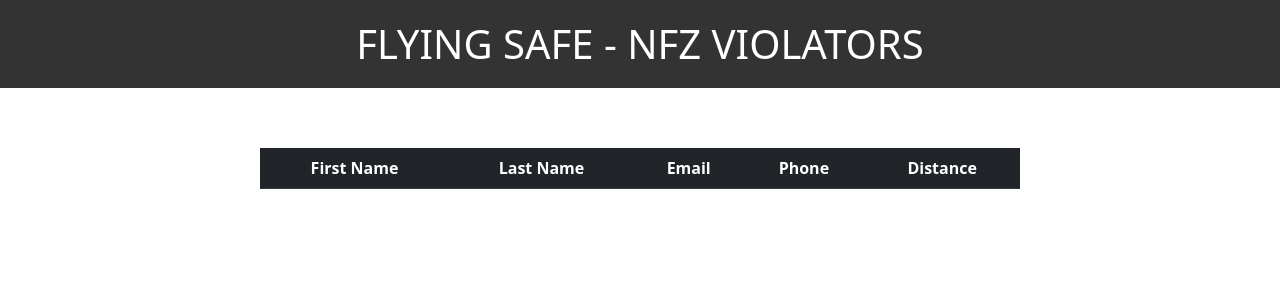
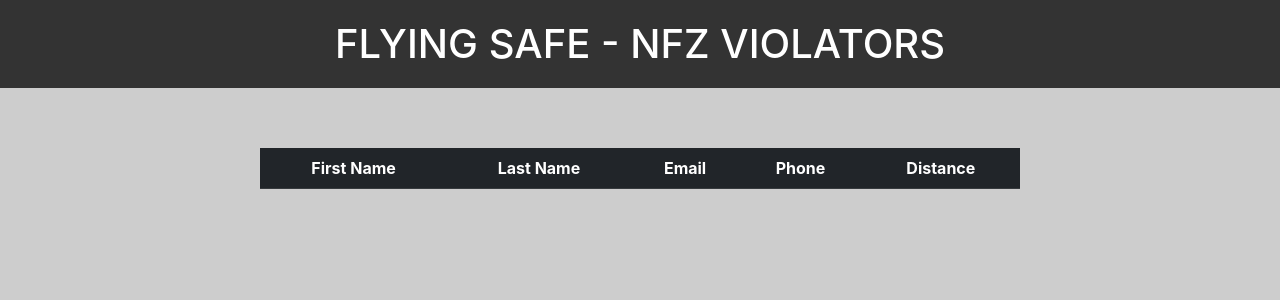
Before and after one commit to fidoster/nfz, a React (Create React App) app: page / in a window 1280 px wide. Shown: the top 300 px of the page. Built offline with nearby package versions, Linux system fonts and the light colour scheme.

Commit message:
delete extra file

```diff
--- a/src/index.css
+++ b/src/index.css
@@ -1,3 +1,18 @@
+body {
+  margin: 0;
+  font-family: -apple-system, BlinkMacSystemFont, 'Segoe UI', 'Roboto', 'Oxygen',
+    'Ubuntu', 'Cantarell', 'Fira Sans', 'Droid Sans', 'Helvetica Neue',
+    sans-serif;
+  -webkit-font-smoothing: antialiased;
+  -moz-osx-font-smoothing: grayscale;
+  background-color: #CDCDCD;
+}
+
+code {
+  font-family: source-code-pro, Menlo, Monaco, Consolas, 'Courier New',
+    monospace;
+}
+
 header {
   background-color: #333;
   color: #fff;
```
Also changed, not shown: public/manifest.json (deleted), public/robots.txt (deleted), 1 other file (tests, documents, lock files or other folders).
